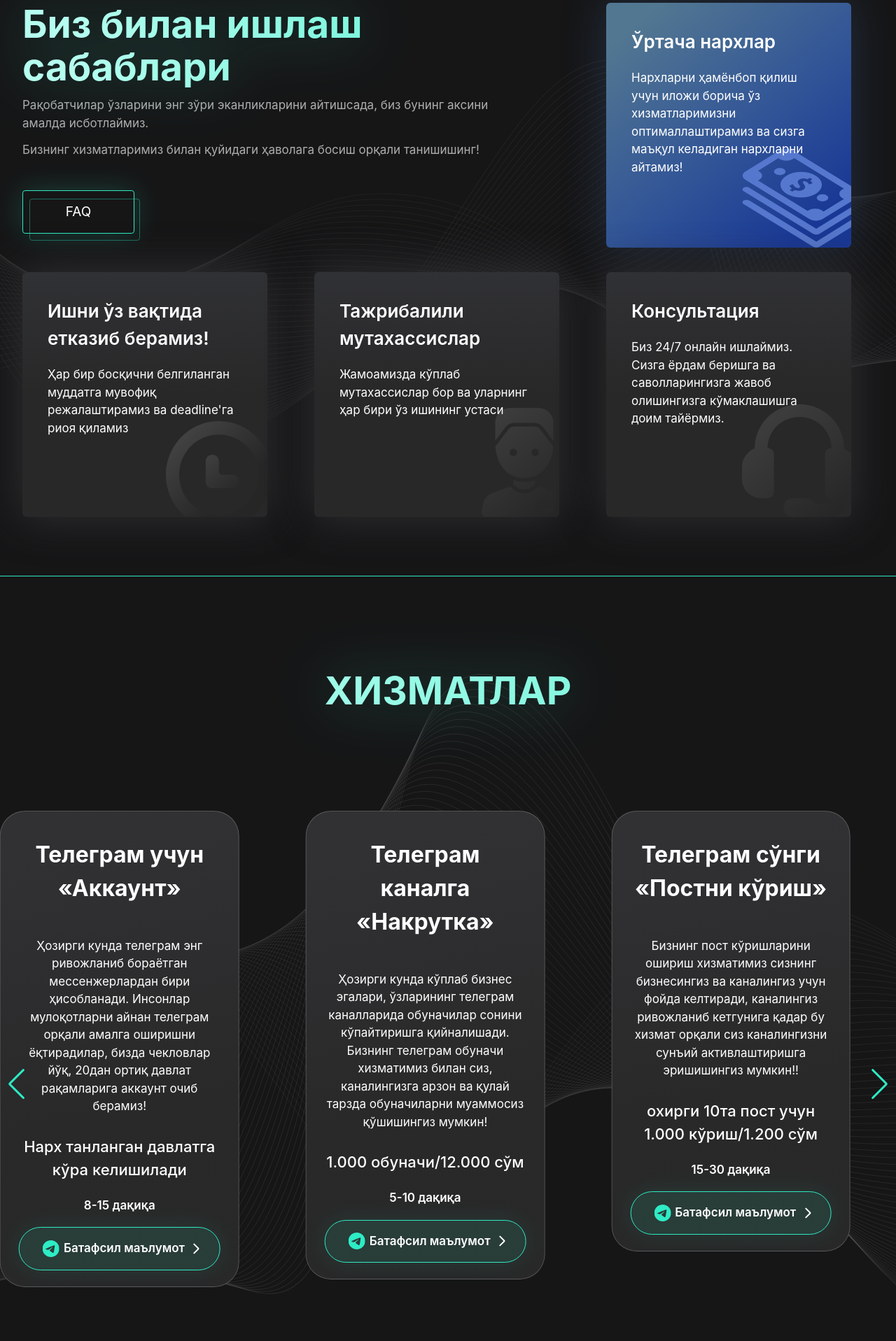
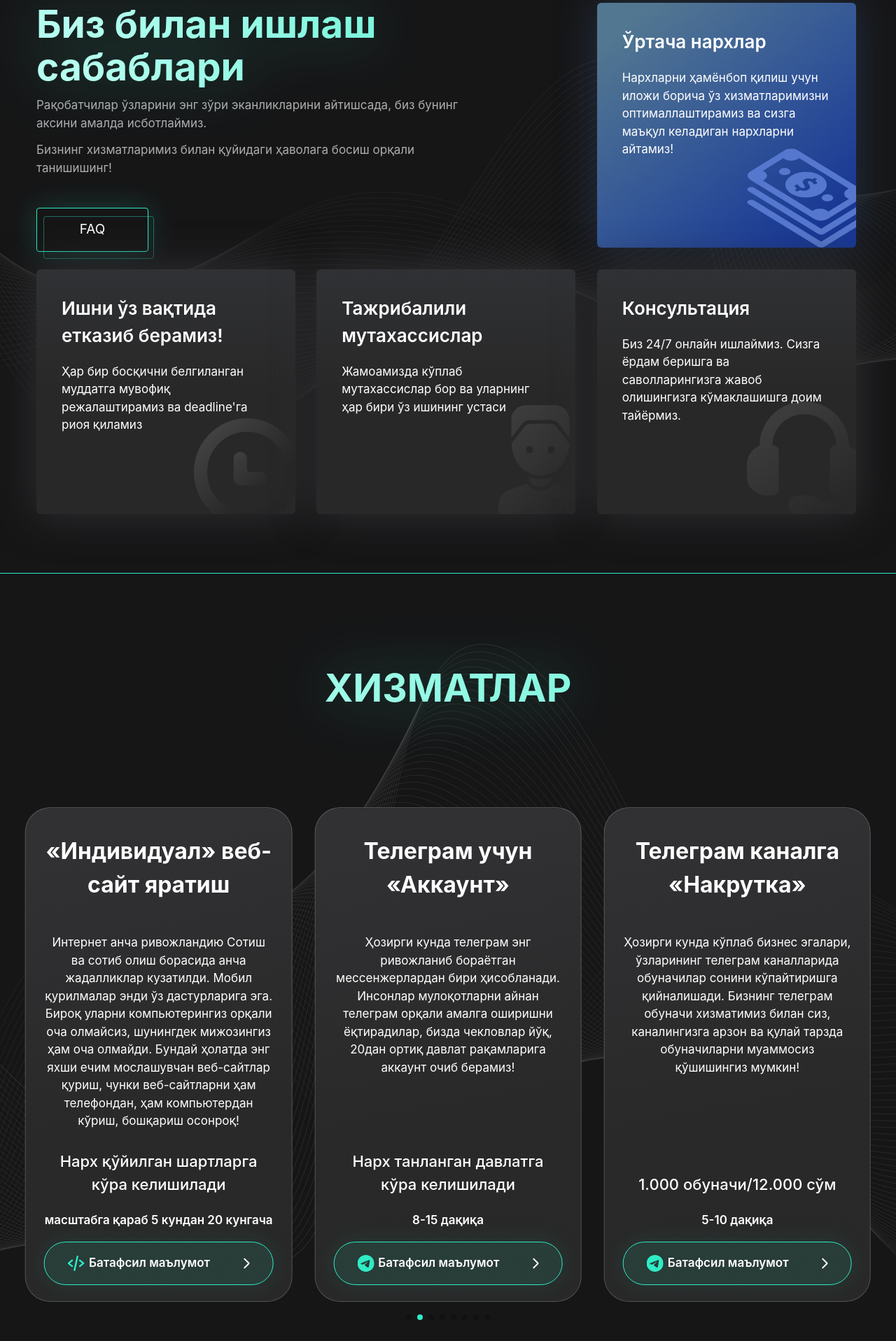
Before and after one commit to svkhrobbeck/service, a React (Vite) app: page / in a window 1280 px wide. Shown: the part 880-2797 px from the top of the page at 70% size. Built offline with nearby package versions, Linux system fonts and the light colour scheme; a web font is replaced by a local one.

Commit message:
feat: :lipstick: make responsive project, fix pixel mistake positioneds

```diff
--- a/package.json
+++ b/package.json
@@ -24,10 +24,10 @@
     "eslint-plugin-react": "^7.32.2",
     "eslint-plugin-react-hooks": "^4.6.0",
     "eslint-plugin-react-refresh": "^0.4.3",
-    "postcss": "^8.4.30",
+    "postcss": "^8.4.38",
     "react-type-animation": "^3.1.0",
     "sass": "^1.68.0",
-    "tailwindcss": "^3.3.3",
+    "tailwindcss": "^3.4.4",
     "terser": "^5.31.0",
     "vite": "^4.4.5"
   }
--- a/src/components/contact.jsx
+++ b/src/components/contact.jsx
@@ -20,6 +20,7 @@
             className="w-full sm:w-auto flex-shrink-0 flex items-center justify-center text-center [&:last-child]:w-[100%] sm:[&:last-child]:w-auto md:[&:last-child]:w-[60%] xl:[&:last-child]:w-auto gap-[9px] xl:gap-[11px] button--rect"
             href={link}
             target="_blank"
+            rel="noreferrer"
           >
             {/* link icon */}
             <img
--- a/src/components/features.jsx
+++ b/src/components/features.jsx
@@ -3,7 +3,7 @@
     "before:inline-block before:bg-no-repeat before:bg-contain before:absolute before:bg-right-bottom before:bottom-0 before:right-0 before:transition-main before:-z-[1]";
 
   const featureCardClasses =
-    "h-[269px] xs:h-[289px] min-[670px]:h-[300px] min-[840px]:h-[350px] lg:h-[310px] xl:h-[350px] 2xl:h-[400px] w-[269px] xs:w-full min-[670px]:w-[300px] min-[840px]:w-[350px] lg:w-[310px] xl:w-[350px] 2xl:w-[400px] pt-[30px] pb-[0] px-[22px] xs:px-[28px] lg:p-[30px] xl:p-[36px] 2xl:p-[42px] relative z-[1] rounded-[6px] overflow-hidden transition-main justify-self-center lg:justify-self-stretch";
+    "h-[295px] xs:h-[295px] min-[670px]:h-[300px] min-[840px]:h-[350px] lg:h-[310px] xl:h-[350px] 2xl:h-[400px] w-[100%] xl:w-[370px] pt-[30px] pb-[0] px-[22px] xs:px-[28px] lg:p-[30px] xl:p-[36px] 2xl:p-[42px] relative z-[1] rounded-[6px] overflow-hidden transition-main justify-self-center lg:justify-self-stretch";
 
   return (
     <section
@@ -11,9 +11,9 @@
       id="features"
     >
       {/* features container */}
-      <div className="container grid grid-cols-1 min-[670px]:grid-cols-2 lg:grid-cols-3 gap-y-[35px] lg:gap-[25px] xl:gap-[35px]">
+      <div className="container grid grid-cols-1 min-[670px]:grid-cols-2 lg:grid-cols-3 gap-y-[15px] gap-x-[15px] lg:gap-[15px] xl:gap-[25px]">
         {/* features content */}
-        <div className="max-w-none lg:max-w-[672px] w-full flex flex-col items-center lg:items-start text-center lg:text-left sml:col-span-2 col-span-1">
+        <div className="max-w-none lg:max-w-[642px] w-full flex flex-col items-center lg:items-start text-center lg:text-left sml:col-span-2 col-span-1">
           {/* features badge tablet */}
           <span className="md:hidden text-center text-[11px] py-[11px] px-[19px] font-medium leading-normal rounded-[41px] border-[1.5px] border-solid border-teal bg-teal/[.4] shadow-button mb-[18px]">
             Жамоамиз энг энг яхши мутахассислардан иборат.
@@ -71,7 +71,7 @@
           {/* feature desc */}
           <p className="font-17 font-normal">
             Ҳар бир босқични белгиланган муддатга мувофиқ режалаштирамиз ва
-            deadline'га риоя қиламиз
+            deadline&apos;га риоя қиламиз
           </p>
         </div>
 
--- a/src/components/footer.jsx
+++ b/src/components/footer.jsx
@@ -1,10 +1,11 @@
 const Footer = () => {
   return (
-    <footer className="py-[32px] text-center leading-[1.35] text-[#fff]/[.7]">
+    <footer className="py-5 md:py-8 text-center text-sm leading-[1.35] text-[#fff]/[.7]">
       ©{new Date().getFullYear()} ВEБ Сервис.
       <br />
-      suhrobbek_soatov@mail.ru
+      svkhrobbeck@gmail.com
     </footer>
   );
 };
+
 export default Footer;
--- a/src/components/hero.jsx
+++ b/src/components/hero.jsx
@@ -3,7 +3,7 @@
 
 const Hero = () => {
   return (
-    <section className="pt-[150px] xs:pt-[190px] sm:pt-[320px] md:pt-[340px] flex-grow-[0] sm:flex-grow-[1] flex flex-col w-full overflow-x-hidden">
+    <section className="pt-[120px] xs:pt-[190px] sm:pt-[320px] md:pt-[280px] flex-grow-[0] sm:flex-grow-[1] flex flex-col w-full overflow-x-hidden">
       {/* hero container */}
       <div className="relative flex items-start flex-grow-[1] w-full container">
         {/* hero content */}
@@ -79,7 +79,7 @@
 
         {/* hero bg */}
         <div
-          className="absolute bottom-0 w-[300px] h-[300px] sm:w-[390px] sm:h-[390px] md:w-[430px] md:h-[430px] lg:w-[530px] lg:h-[530px] 2xl:w-[610px] 2xl:h-[610px]
+          className="absolute aspect-square bottom-0 w-[300px] sm:w-[390px] md:w-[430px] 2xl:w-[460px]
           -right-[140px]
           xl:-right-[190px]
           bg-[url(./assets/images/hero-circular.svg)]
@@ -90,7 +90,7 @@
         >
           {/* hero image */}
           <img
-            className="w-full h-auto absolute bottom-0 -left-[60px] max-w-[283px] sm:max-w-[360px] md:max-w-[290px] lg:max-w-[450px] xl:max-w-[510px] 2xl:max-w-[563px]"
+            className="w-full h-auto absolute bottom-0 -left-[60px] sm:-left-[40px] lg:-left-[60px] max-w-[260px] sm:max-w-[340px] md:max-w-[380px] lg:max-w-[400px] xl:max-w-[460px]"
             src={heroImg}
             alt="businessman"
             width={663}
--- a/src/components/service-card.jsx
+++ b/src/components/service-card.jsx
@@ -2,7 +2,7 @@
 
 const ServiceCard = ({ name, desc, price, time, iconName }) => {
   return (
-    <div className="pt-[26px] sm:pt-[28px] md:pt-[33px] lg:pt-[38px] 2xl:pt-[44px] pb-[16px] sm:pb-[17px] lg:pb-[23px] 2xl:pb-[24px] px-[12px] sm:px-[15px] md:px[21px] lg:px-[26px] 2xl:px-[30px] flex-grow-[1] bg-grey bg-grey-gradient border border-solid border-[#fff]/[.2] rounded-[36px] w-full max-w-full xs:max-w-[94%] sm:max-w-[84%] min-[68px]:max-w-full 2xl:max-w-[420px] flex flex-col text-center">
+    <div className="pt-[26px] sm:pt-[28px] md:pt-[33px] lg:pt-[38px] 2xl:pt-[44px] pb-[16px] sm:pb-[17px] lg:pb-[23px] 2xl:pb-[24px] px-[12px] sm:px-[15px] md:px[21px] lg:px-[26px] 2xl:px-[30px] flex-grow-[1] bg-grey bg-grey-gradient border border-solid border-[#fff]/[.2] rounded-[36px] w-full max-w-full xs:max-w-[94%] sm:max-w-[450px] flex flex-col text-center">
       {/* service title */}
       <h3 className="font-32 mb-[24px] xs:mb-[28px] md:mb-[32px] lg:mb-[38px] xl:mb-[46px] leading-normal">
         {name}
@@ -28,6 +28,7 @@
         className={`icon--${iconName} before:flex-shrink-0 before:inline-block before:w-[24px] before:h-[24px] before:mr-[6px] before:bg-no-repeat before:bg-center beforea:bg-contain button--teal button--with-icon`}
         href="https://t.me/svkhrobbeck"
         target="_blank"
+        rel="noreferrer"
       >
         {/* more link text */}
         <span className="font-17 button__text">Батафсил маълумот</span>
--- a/src/components/services.jsx
+++ b/src/components/services.jsx
@@ -1,42 +1,33 @@
+import { Swiper, SwiperSlide } from "swiper/react";
+import { Pagination, Scrollbar, Navigation, Autoplay } from "swiper/modules";
+
 import services from "../data/services.json";
+
 import { ServiceCard } from ".";
-import { Swiper, SwiperSlide } from "swiper/react";
-import {
-  Pagination,
-  Scrollbar,
-  A11y,
-  Navigation,
-  Autoplay,
-} from "swiper/modules";
 
 // styles
 import "swiper/css";
+import "swiper/css/scrollbar";
 import "swiper/css/pagination";
-import "swiper/css/navigation";
-import "swiper/css/scrollbar";
 
 const Services = () => {
   // swiper params
   const params = {
-    modules: [Pagination, Autoplay, Navigation, Scrollbar, A11y],
+    modules: [Pagination, Autoplay, Navigation, Scrollbar],
     pagination: { clickable: true },
-    autoplay: { delay: 2400, disableOnInteraction: false },
+    autoplay: { delay: 5500, disableOnInteraction: false },
     loop: true,
-    navigation: true,
     slidesPerView: 1,
-    spaceBetween: 20,
+
     breakpoints: {
       320: {
         slidesPerView: 1,
-        spaceBetween: 20,
       },
       680: {
         slidesPerView: 2,
-        spaceBetween: 25,
       },
       1100: {
         slidesPerView: 3,
-        spaceBetween: 30,
       },
     },
   };
@@ -48,14 +39,19 @@
         Хизматлар
       </h2>
 
+      <div className="px-3 md:px-4 lg:px-5">
         {/* services slider / service cards */}
-      <Swiper className="px-[20px]" {...params}>
+        <Swiper {...params}>
           {services.map(service => (
-          <SwiperSlide key={service.id}>
+            <SwiperSlide
+              className="!h-auto !flex !cursor-pointer md:!px-4"
+              key={service.id}
+            >
               <ServiceCard {...service} />
             </SwiperSlide>
           ))}
         </Swiper>
+      </div>
     </section>
   );
 };
--- a/src/index.scss
+++ b/src/index.scss
@@ -6,7 +6,8 @@
 // Inter
 @font-face {
   font-family: "Inter";
-  src: url("../fonts/Inter-ExtraBold.woff2") format("woff2"), url("../fonts/Inter-ExtraBold.woff") format("woff");
+  src: url("../fonts/Inter-ExtraBold.woff2") format("woff2"),
+    url("../fonts/Inter-ExtraBold.woff") format("woff");
   font-weight: bold;
   font-style: normal;
   font-display: swap;
@@ -14,7 +15,8 @@
 
 @font-face {
   font-family: "Inter";
-  src: url("../fonts/Inter-SemiBold.woff2") format("woff2"), url("../fonts/Inter-SemiBold.woff") format("woff");
+  src: url("../fonts/Inter-SemiBold.woff2") format("woff2"),
+    url("../fonts/Inter-SemiBold.woff") format("woff");
   font-weight: 600;
   font-style: normal;
   font-display: swap;
@@ -22,7 +24,8 @@
 
 @font-face {
   font-family: "Inter";
-  src: url("../fonts/Inter-Regular.woff2") format("woff2"), url("../fonts/Inter-Regular.woff") format("woff");
+  src: url("../fonts/Inter-Regular.woff2") format("woff2"),
+    url("../fonts/Inter-Regular.woff") format("woff");
   font-weight: normal;
   font-style: normal;
   font-display: swap;
@@ -30,7 +33,8 @@
 
 @font-face {
   font-family: "Inter";
-  src: url("../fonts/Inter-Bold.woff2") format("woff2"), url("../fonts/Inter-Bold.woff") format("woff");
+  src: url("../fonts/Inter-Bold.woff2") format("woff2"),
+    url("../fonts/Inter-Bold.woff") format("woff");
   font-weight: bold;
   font-style: normal;
   font-display: swap;
@@ -38,7 +42,8 @@
 
 @font-face {
   font-family: "Inter";
-  src: url("../fonts/Inter-Medium.woff2") format("woff2"), url("../fonts/Inter-Medium.woff") format("woff");
+  src: url("../fonts/Inter-Medium.woff2") format("woff2"),
+    url("../fonts/Inter-Medium.woff") format("woff");
   font-weight: 500;
   font-style: normal;
   font-display: swap;
@@ -47,7 +52,8 @@
 // Ruberoid
 @font-face {
   font-family: "Ruberoid";
-  src: url("../fonts/Ruberoid-Regular.woff2") format("woff2"), url("../fonts/Ruberoid-Regular.woff") format("woff");
+  src: url("../fonts/Ruberoid-Regular.woff2") format("woff2"),
+    url("../fonts/Ruberoid-Regular.woff") format("woff");
   font-weight: normal;
   font-style: normal;
   font-display: swap;
@@ -55,7 +61,8 @@
 
 @font-face {
   font-family: "Ruberoid";
-  src: url("../fonts/Ruberoid-ExtraBold.woff2") format("woff2"), url("../fonts/Ruberoid-ExtraBold.woff") format("woff");
+  src: url("../fonts/Ruberoid-ExtraBold.woff2") format("woff2"),
+    url("../fonts/Ruberoid-ExtraBold.woff") format("woff");
   font-weight: bold;
   font-style: normal;
   font-display: swap;
@@ -63,7 +70,8 @@
 
 @font-face {
   font-family: "Ruberoid";
-  src: url("../fonts/Ruberoid-Bold.woff2") format("woff2"), url("../fonts/Ruberoid-Bold.woff") format("woff");
+  src: url("../fonts/Ruberoid-Bold.woff2") format("woff2"),
+    url("../fonts/Ruberoid-Bold.woff") format("woff");
   font-weight: bold;
   font-style: normal;
   font-display: swap;
@@ -71,7 +79,8 @@
 
 @font-face {
   font-family: "Ruberoid";
-  src: url("../fonts/Ruberoid-Medium.woff2") format("woff2"), url("../fonts/Ruberoid-Medium.woff") format("woff");
+  src: url("../fonts/Ruberoid-Medium.woff2") format("woff2"),
+    url("../fonts/Ruberoid-Medium.woff") format("woff");
   font-weight: 500;
   font-style: normal;
   font-display: swap;
@@ -79,7 +88,8 @@
 
 @font-face {
   font-family: "Ruberoid";
-  src: url("../fonts/Ruberoid-SemiBold.woff2") format("woff2"), url("../fonts/Ruberoid-SemiBold.woff") format("woff");
+  src: url("../fonts/Ruberoid-SemiBold.woff2") format("woff2"),
+    url("../fonts/Ruberoid-SemiBold.woff") format("woff");
   font-weight: 600;
   font-style: normal;
   font-display: swap;
@@ -99,7 +109,7 @@
   }
 
   .font-55 {
-    @apply leading-normal font-bold text-[30px] xs:text-[36px] sm:text-[40px] md:text-[44px] lg:text-[50px] xl:text-[55px];
+    @apply leading-normal font-bold text-[26px] xs:text-[36px] sm:text-[40px] md:text-[44px] lg:text-[50px] xl:text-[55px];
   }
 
   .font-45 {
@@ -180,7 +190,7 @@
   }
 
   .services {
-    @apply pt-[55px] pb-[45px] md:py-[68px] lg:py-[85px] xl:py-[122px] min-h-screen bg-[url(./assets/images/services-bg-decor.svg)] bg-no-repeat bg-center;
+    @apply pt-[55px] md:py-[68px] lg:py-[85px] xl:py-[122px] min-h-screen bg-[url(./assets/images/services-bg-decor.svg)] bg-no-repeat bg-center;
     background-size: cover;
 
     @media only screen and (min-width: 1024px) {
--- a/src/main.jsx
+++ b/src/main.jsx
@@ -1,6 +1,5 @@
 import "./index.scss";
 
-import React from "react";
 import ReactDOM from "react-dom/client";
 import { BrowserRouter } from "react-router-dom";
 
--- a/tailwind.config.js
+++ b/tailwind.config.js
@@ -57,8 +57,8 @@
         screens: {
           xs: "100%",
           md: "100%",
-          lg: "1200px",
-          xl: "1240px",
+          lg: "1100px",
+          xl: "1200px",
         },
       },
     },
```
Also changed, not shown: 2 other files (tests, documents, lock files or other folders). Lines whose indentation alone changed are shown as unchanged.
